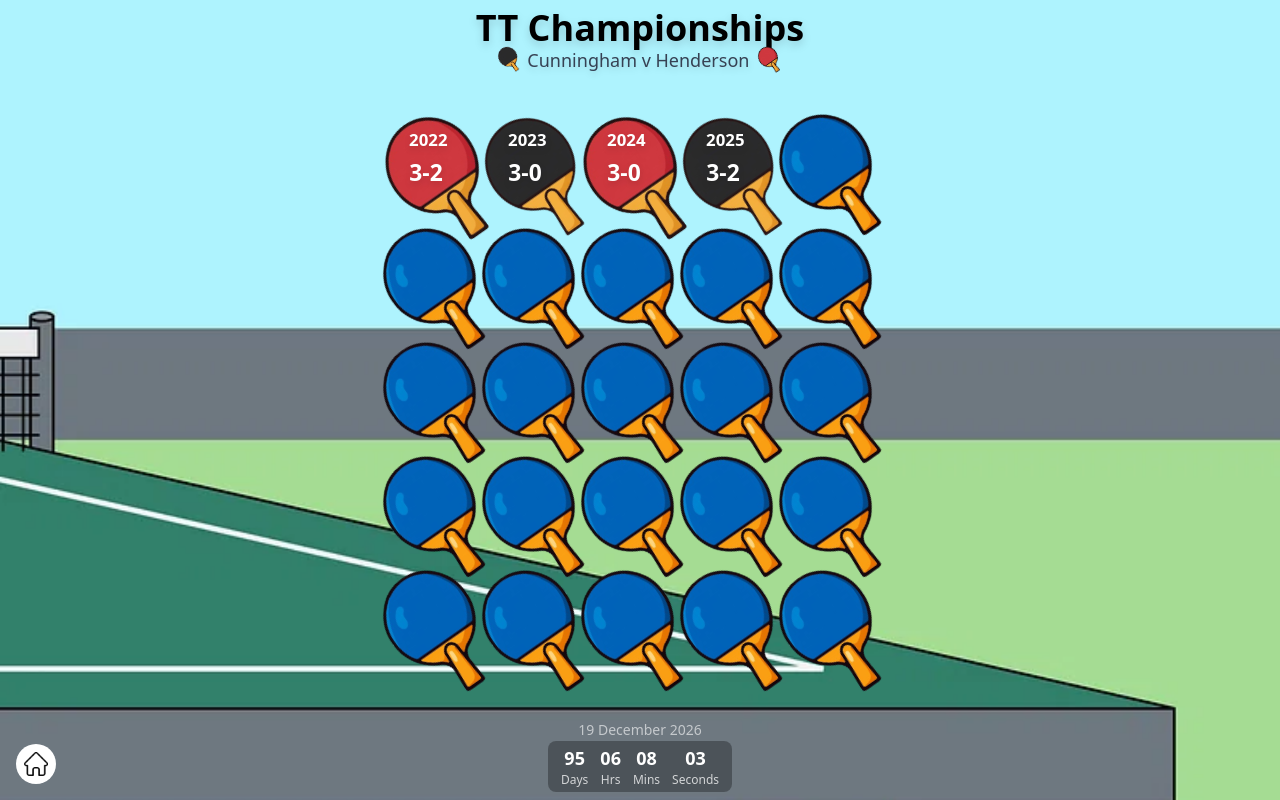
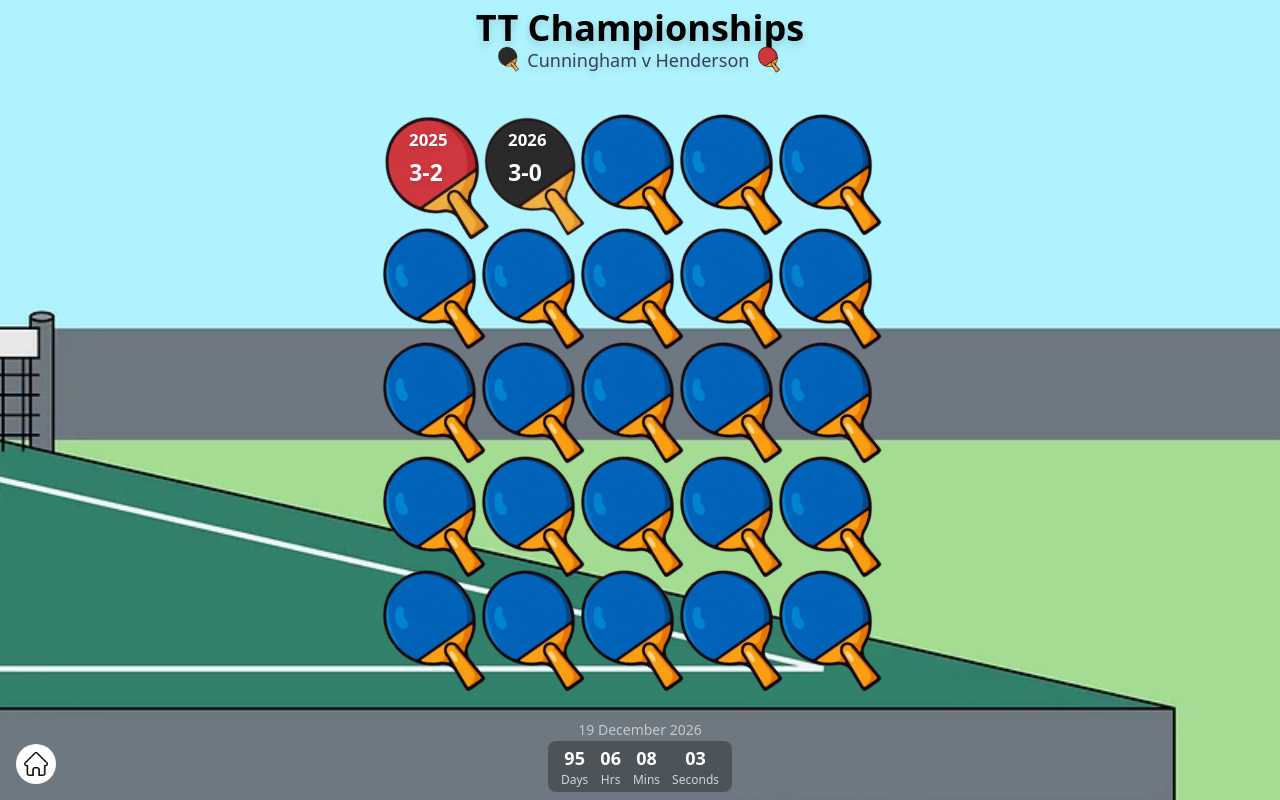
Before and after one commit to Bmcunningham4/hoc, a React (Vite) app in the folder app/: page /#/tt_hendo in a window 1280 px wide. Built offline with nearby package versions, Linux system fonts and the light colour scheme.

Commit message:
fix henderson history

```diff
--- a/app/src/tt_hendo/components/Table.tsx
+++ b/app/src/tt_hendo/components/Table.tsx
@@ -11,7 +11,7 @@ export default function Table() {
     <div className="relative w-full flex justify-center">
       <img src={blank} alt="Board" className="w-full h-auto max-w-none" />
       <div className="absolute inset-0" style={{ containerType: "size" }}>
-        {/* 2022 */}
+        {/* 2025 */}
         <div
           className="absolute"
           style={{
@@ -19,10 +19,10 @@ export default function Table() {
             left: `${LEFT_START}%`,
           }}
         >
-          <Bat year="2022" player="hendo" score="3-2" />
+          <Bat year="2025" player="hendo" score="3-2" />
         </div>
 
-        {/* 2023 */}
+        {/* 2026 */}
         <div
           className="absolute"
           style={{
@@ -30,10 +30,10 @@ export default function Table() {
             left: `${LEFT_START + HORIZONTAL_GAP}%`,
           }}
         >
-          <Bat year="2023" player="cun" score="3-0" />
+          <Bat year="2026" player="cun" score="3-0" />
         </div>
 
-        {/* 2024 */}
+        {/* 2027 */}
         <div
           className="absolute"
           style={{
@@ -41,10 +41,10 @@ export default function Table() {
             left: `${LEFT_START + 2 * HORIZONTAL_GAP}%`,
           }}
         >
-          <Bat year="2024" player="hendo" score="3-0" />
+          <Bat year="" player="blank" score="" />
         </div>
 
-        {/* 2025 */}
+        {/* 2028 */}
         <div
           className="absolute"
           style={{
@@ -52,10 +52,10 @@ export default function Table() {
             left: `${LEFT_START + 3 * HORIZONTAL_GAP}%`,
           }}
         >
-          <Bat year="2025" player="cun" score="3-2" />
+          <Bat year="" player="blank" />
         </div>
 
-        {/* 2026 - Blank */}
+        {/* 2029 - Blank */}
         <div
           className="absolute"
           style={{
@@ -66,7 +66,7 @@ export default function Table() {
           <Bat year="" player="blank" />
         </div>
 
-        {/* 2027 */}
+        {/* 2030 */}
         <div
           className="absolute"
           style={{
@@ -77,7 +77,7 @@ export default function Table() {
           <Bat year="" player="blank" />
         </div>
 
-        {/* 2028 */}
+        {/* 2031 */}
         <div
           className="absolute"
           style={{
@@ -88,7 +88,7 @@ export default function Table() {
           <Bat year="" player="blank" />
         </div>
 
-        {/* 2029 */}
+        {/* 2032 */}
         <div
           className="absolute"
           style={{
@@ -99,7 +99,7 @@ export default function Table() {
           <Bat year="" player="blank" />
         </div>
 
-        {/* 2030 */}
+        {/* 2033 */}
         <div
           className="absolute"
           style={{
@@ -110,7 +110,7 @@ export default function Table() {
           <Bat year="" player="blank" />
         </div>
 
-        {/* 2031 - Blank */}
+        {/* 2034 - Blank */}
         <div
           className="absolute"
           style={{
@@ -121,7 +121,7 @@ export default function Table() {
           <Bat year="" player="blank" />
         </div>
 
-        {/* 2032 */}
+        {/* 2035 */}
         <div
           className="absolute"
           style={{
@@ -132,7 +132,7 @@ export default function Table() {
           <Bat year="" player="blank" />
         </div>
 
-        {/* 2033 */}
+        {/* 2036 */}
         <div
           className="absolute"
           style={{
@@ -143,7 +143,7 @@ export default function Table() {
           <Bat year="" player="blank" />
         </div>
 
-        {/* 2034 */}
+        {/* 2037 */}
         <div
           className="absolute"
           style={{
@@ -154,7 +154,7 @@ export default function Table() {
           <Bat year="" player="blank" />
         </div>
 
-        {/* 2035 */}
+        {/* 2038 */}
         <div
           className="absolute"
           style={{
@@ -165,7 +165,7 @@ export default function Table() {
           <Bat year="" player="blank" />
         </div>
 
-        {/* 2036  */}
+        {/* 2039  */}
         <div
           className="absolute"
           style={{
@@ -176,7 +176,7 @@ export default function Table() {
           <Bat year="" player="blank" />
         </div>
 
-        {/* 2037 */}
+        {/* 2040 */}
         <div
           className="absolute"
           style={{
@@ -187,7 +187,7 @@ export default function Table() {
           <Bat year="" player="blank" />
         </div>
 
-        {/* 2038 */}
+        {/* 2041 */}
         <div
           className="absolute"
           style={{
@@ -198,7 +198,7 @@ export default function Table() {
           <Bat year="" player="blank" />
         </div>
 
-        {/* 2039 */}
+        {/* 2042 */}
         <div
           className="absolute"
           style={{
@@ -209,7 +209,7 @@ export default function Table() {
           <Bat year="" player="blank" />
         </div>
 
-        {/* 2040 */}
+        {/* 2043 */}
         <div
           className="absolute"
           style={{
@@ -220,7 +220,7 @@ export default function Table() {
           <Bat year="" player="blank" />
         </div>
 
-        {/* 2041 */}
+        {/* 2044 */}
         <div
           className="absolute"
           style={{
@@ -231,7 +231,7 @@ export default function Table() {
           <Bat year="" player="blank" />
         </div>
 
-        {/* 2042 */}
+        {/* 2045 */}
         <div
           className="absolute"
           style={{
@@ -242,7 +242,7 @@ export default function Table() {
           <Bat year="" player="blank" />
         </div>
 
-        {/* 2043 */}
+        {/* 2046 */}
         <div
           className="absolute"
           style={{
@@ -253,7 +253,7 @@ export default function Table() {
           <Bat year="" player="blank" />
         </div>
 
-        {/* 2044 */}
+        {/* 2047 */}
         <div
           className="absolute"
           style={{
@@ -264,7 +264,7 @@ export default function Table() {
           <Bat year="" player="blank" />
         </div>
 
-        {/* 2045 */}
+        {/* 2048 */}
         <div
           className="absolute"
           style={{
@@ -275,7 +275,7 @@ export default function Table() {
           <Bat year="" player="blank" />
         </div>
 
-        {/* 2046  */}
+        {/* 2049  */}
         <div
           className="absolute"
           style={{
```
